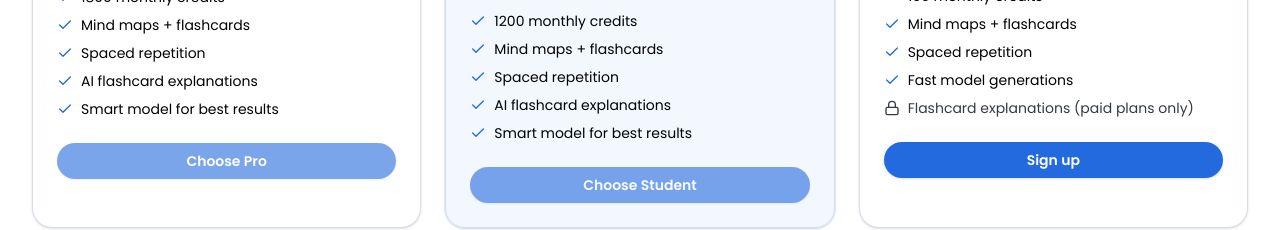
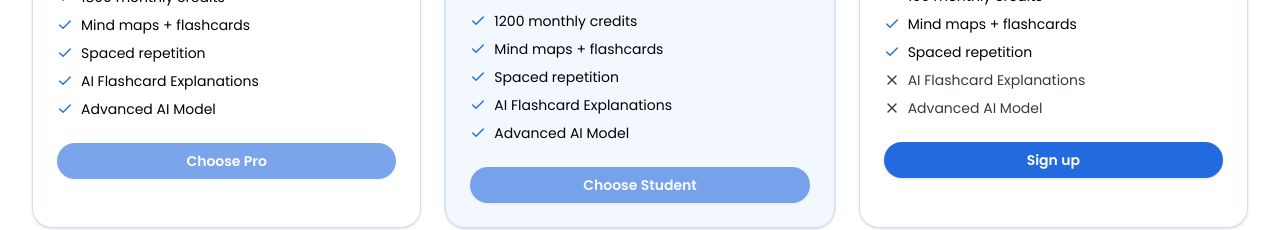
Before and after one commit to Led-adel-pilot/CogniGuide, a Next.js app: page /pricing in a window 1280 px wide. Shown: the part 380-610 px from the top of the page. Built offline with nearby package versions, Linux system fonts and the light colour scheme; no server answers.

Commit message:
Pricing rows explanation and smart mode

```diff
--- a/components/PricingClient.tsx
+++ b/components/PricingClient.tsx
@@ -2,7 +2,7 @@
 
 import React, { useCallback, useEffect, useMemo, useRef, useState } from 'react';
 import Script from 'next/script';
-import { Check, Lock } from 'lucide-react';
+import { Check, X } from 'lucide-react';
 import { supabase } from '@/lib/supabaseClient';
 import AuthModal from '@/components/AuthModal';
 import { User } from '@supabase/supabase-js';
@@ -412,8 +412,8 @@ export default function PricingClient({ onPurchaseComplete }: PricingClientProps
               <li className="flex items-center gap-2"><Check className="h-4 w-4 text-primary" /> {PAID_PLANS.pro.credits} monthly credits</li>
               <li className="flex items-center gap-2"><Check className="h-4 w-4 text-primary" /> Mind maps + flashcards</li>
               <li className="flex items-center gap-2"><Check className="h-4 w-4 text-primary" /> Spaced repetition</li>
-              <li className="flex items-center gap-2"><Check className="h-4 w-4 text-primary" /> AI flashcard explanations</li>
-              <li className="flex items-center gap-2"><Check className="h-4 w-4 text-primary" /> Smart model for best results</li>
+              <li className="flex items-center gap-2"><Check className="h-4 w-4 text-primary" /> AI Flashcard Explanations</li>
+              <li className="flex items-center gap-2"><Check className="h-4 w-4 text-primary" /> Advanced AI Model</li>
             </ul>
             <button
               onClick={() => handleChoosePlan('pro')}
@@ -447,8 +447,8 @@ export default function PricingClient({ onPurchaseComplete }: PricingClientProps
               <li className="flex items-center gap-2"><Check className="h-4 w-4 text-primary" /> {PAID_PLANS.student.credits} monthly credits</li>
               <li className="flex items-center gap-2"><Check className="h-4 w-4 text-primary" /> Mind maps + flashcards</li>
               <li className="flex items-center gap-2"><Check className="h-4 w-4 text-primary" /> Spaced repetition</li>
-              <li className="flex items-center gap-2"><Check className="h-4 w-4 text-primary" /> AI flashcard explanations</li>
-              <li className="flex items-center gap-2"><Check className="h-4 w-4 text-primary" /> Smart model for best results</li>
+              <li className="flex items-center gap-2"><Check className="h-4 w-4 text-primary" /> AI Flashcard Explanations</li>
+              <li className="flex items-center gap-2"><Check className="h-4 w-4 text-primary" /> Advanced AI Model</li>
             </ul>
             <button
               onClick={() => handleChoosePlan('student')}
@@ -473,8 +473,14 @@ export default function PricingClient({ onPurchaseComplete }: PricingClientProps
               <li className="flex items-center gap-2"><Check className="h-4 w-4 text-primary" /> {FREE_PLAN_CREDITS} monthly credits</li>
               <li className="flex items-center gap-2"><Check className="h-4 w-4 text-primary" /> Mind maps + flashcards</li>
               <li className="flex items-center gap-2"><Check className="h-4 w-4 text-primary" /> Spaced repetition</li>
-              <li className="flex items-center gap-2"><Check className="h-4 w-4 text-primary" /> Fast model generations</li>
-              <li className="flex items-center gap-2 text-muted-foreground"><Lock className="h-4 w-4" /> Flashcard explanations (paid plans only)</li>
+              <li className="flex items-center gap-2 text-muted-foreground">
+                <X className="h-4 w-4" />
+                AI Flashcard Explanations
+              </li>
+              <li className="flex items-center gap-2 text-muted-foreground">
+                <X className="h-4 w-4" />
+                Advanced AI Model
+              </li>
             </ul>
             {user ? (
               <button disabled className="w-full cursor-not-allowed rounded-full border py-2 text-sm text-gray-600">Current plan</button>
```
